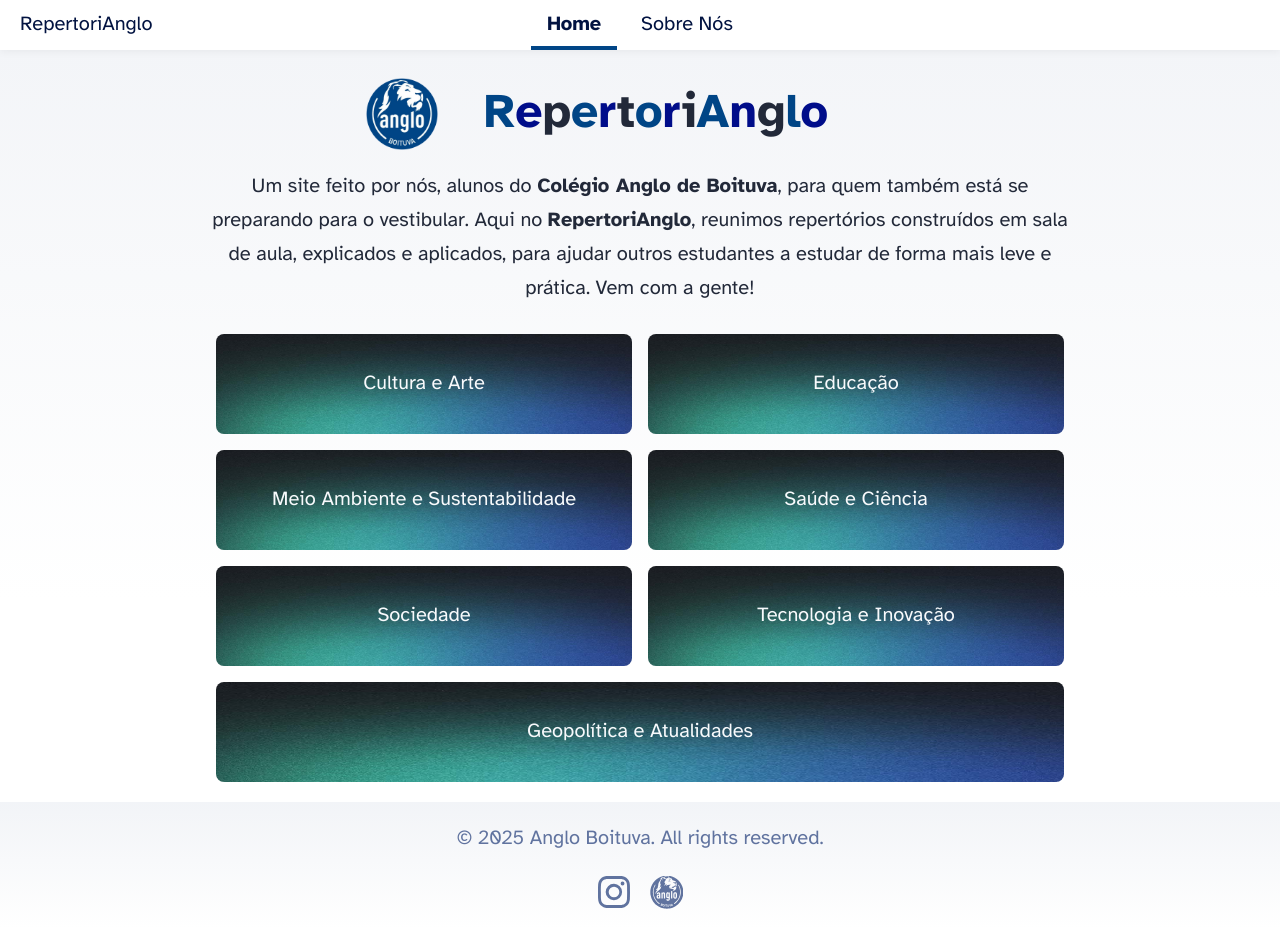
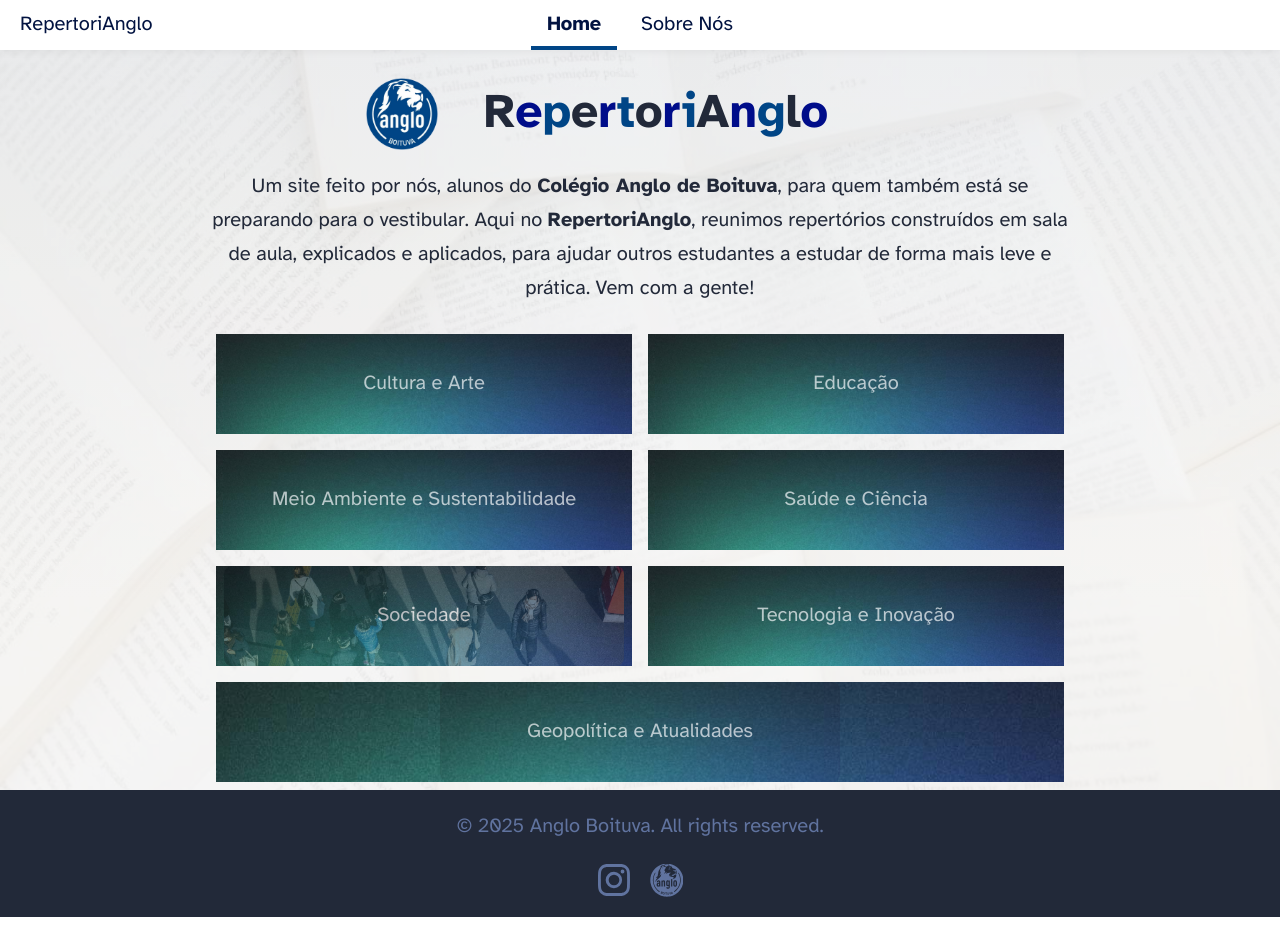
Before and after one commit to repertorianglo/repertorianglo.github.io, an Astro site: page / in a window 1280 px wide. Built offline with nearby package versions, Linux system fonts and the light colour scheme; Astro itself is replaced by a stand-in of ours.

Commit message:
novas atualizações

```diff
--- a/src/components/Footer.astro
+++ b/src/components/Footer.astro
@@ -2,7 +2,7 @@
 const today = new Date();
 ---
 
-<footer class="py-5 mt-3">
+<footer class="py-5">
 	&copy; {today.getFullYear()} Anglo Boituva. All rights reserved.
 	<div class="social-links">
 		<a href="https://www.instagram.com/colegioanglodeboituva/" target="_blank">
@@ -130,7 +130,7 @@
 </footer>
 <style>
 	footer {
-		background: linear-gradient(var(--gray-gradient)) no-repeat;
+		background: rgb(var(--gray-dark));
 		color: rgb(var(--gray));
 		text-align: center;
 	}
--- a/src/components/Header.astro
+++ b/src/components/Header.astro
@@ -6,7 +6,7 @@
 console.log(hasSubheader);
 ---
 
-<header class={!hasSubheader ? "mb-[2.5rem]" : ""}>
+<header>
 	<nav class="relative flex items-center justify-between h-[50px]">
 		<h2 class="h-full flex items-center"><a href="/">{SITE_TITLE}</a></h2>
 		<div class="absolute w-full justify-center flex gap-2 h-full">
--- a/src/components/SubHeader.astro
+++ b/src/components/SubHeader.astro
@@ -7,13 +7,13 @@
 const subpath = pathname.match(/[^\/]+/g);
 ---
 
-<header class="mb-[2.5rem] c-bg-primary">
-	<nav class="relative flex items-center justify-between h-[42px]">
+<header class="c-bg-primary">
+	<nav class="relative flex items-center justify-between h-[43px]">
 		<div class="absolute w-full justify-center items-center flex gap-2 h-full overflow-x-auto overflow-y-hidden">
 			{
 				links?.map((link: Link) => {
 					const isActive = link.href === `/${pathname}` || link.href === '/' + (subpath?.[0] || '');
-					return <HeaderLinkDiv href={link.href} class={`font-decoration-none text-sm py-1 text-white ${isActive ? 'bg-white/25 rounded' : ''}`} noMarker>{link.title}</HeaderLinkDiv>;
+					return <HeaderLinkDiv href={link.href} class={`subheader-link font-decoration-none text-sm py-1 text-white ${isActive ? 'bg-white/25 rounded' : ''}`} noMarker>{link.title}</HeaderLinkDiv>;
 				})
 			}
 		</div>
--- a/src/content/eixos-tematicos/5-sociedade.md
+++ b/src/content/eixos-tematicos/5-sociedade.md
@@ -1,6 +1,6 @@
 ---
-href: "/eixos-tematicos/questoes-sociais"
+href: "/eixos-tematicos/sociedade"
 title: "Sociedade"
 description: "Eixo temático focado em questões ambientais, conservação da natureza e práticas sustentáveis."
-image: "../../assets/blog-placeholder-2.jpg"
+image: "../../assets/eixos-tematicos/sociedade.jpeg"
 ---
--- a/src/layouts/BlogPost.astro
+++ b/src/layouts/BlogPost.astro
@@ -51,7 +51,7 @@
 
 	<body style="min-height: 100vh; display: flex; flex-direction: column;">
 		<Header />
-		<main style="flex: 1;">
+		<main class="pt-[2.5rem]" style="flex: 1;">
 			<article>
 				<div class="hero-image">
 					{heroImage && <Image width={400} height={100} src={heroImage} alt="" />}
--- a/src/pages/index.astro
+++ b/src/pages/index.astro
@@ -17,7 +17,10 @@
 	</head>
 	<body class="h-screen flex flex-col justify-between">
 		<Header />
-		<main class="flex-grow w-full">
+		<main class="relative flex-grow w-full">
+			<div id="background-image" class="absolute top-0 left-0 w-full h-full -z-10 opacity-15">
+				<img src="/images/background.jpeg" alt="Background image" class="w-full h-full object-cover" />
+			</div>
 			<div class="w-full max-w-4xl mx-auto px-4">
 				<div class="relative flex justify-center items-center mb-8">
 					<div class="absolute left-0 lg:left-[158px] hidden lg:block">
@@ -27,9 +30,9 @@
 						<h2 class="text-[color:var(--color-primary)] text-5xl">
 						  {
 							[...'RepertoriAnglo'].map((char, index) => {
-							  if (index % 3 === 0) return <span class="text-blue-anglo">{char}</span>;
-							  if (index % 3 === 1) return <span class="text-accent-dark">{char}</span>;
-							  if (index % 3 === 2) return <span class="text-[color:var(--color-primary)]">{char}</span>;
+								if (index % 3 === 0) return <span class="text-[color:var(--color-primary)]">{char}</span>;
+								if (index % 3 === 1) return <span class="text-accent-dark">{char}</span>;
+								if (index % 3 === 2) return <span class="text-blue-anglo">{char}</span>;
 							  return char;
 							})
 						  }
@@ -43,12 +46,13 @@
 				<section>
 					<ul class="flex flex-wrap w-full justify-center place-items-center">
 						{eixosTematicos.map((link, idx) => (
-							<li class={`relative flex flex-col items-center justify-center w-full p-2 ${idx !== eixosTematicos.length - 1 ? ' sm:w-1/2' : ''}`}>
+							<li class={`relative flex flex-col items-center justify-center w-full p-2 rounded-lg overflow-hidden${idx !== eixosTematicos.length - 1 ? ' sm:w-1/2' : ''}`}>
+								<img class="absolute -z-10 top-0 left-0 w-full object-cover p-2 rounded-lg" src="images/default-bg.jpg" alt="" style="height:100%" />
 								<a class="absolute top-[50%] translate-y-[-50%] px-8 sm:px-[50px]" href={link.href}>
 									<h5 class="text-slate-50 bg-opacity-50 px-2 py-1 rounded text-center">{link.title}</h5>
 								</a>
 								<a href={link.href}>
-									{link.image && <Image style="max-height: 100px" src={link.image} alt="" />}
+									{link.image && <Image class="w-100 h-full object-cover opacity-30 rounded-lg" style="max-height: 100px;" src={link.image} alt="" />}
 								</a>
 							</li>
 						))}
--- a/src/styles/global.css
+++ b/src/styles/global.css
@@ -67,11 +67,6 @@
 table {
 	width: 100%;
 }
-img {
-	max-width: 100%;
-	height: auto;
-	border-radius: 8px;
-}
 code {
 	padding: 2px 5px;
 	background-color: rgb(var(--gray-light));
@@ -129,3 +124,11 @@
 .text-accent-dark {
 	color: var(--accent-dark) !important;
 }
+
+a.subheader-link {
+	padding-top: calc((var(--spacing) * 1) + 1px) !important;
+}
+
+main {
+	padding-top: 2.5rem;
+}
```
Also changed, not shown: public/images/background.jpeg (added), public/images/default-bg.jpg (added), src/assets/default-bg.jpg (added), src/assets/eixos-tematicos/sociedade.jpeg (added).
